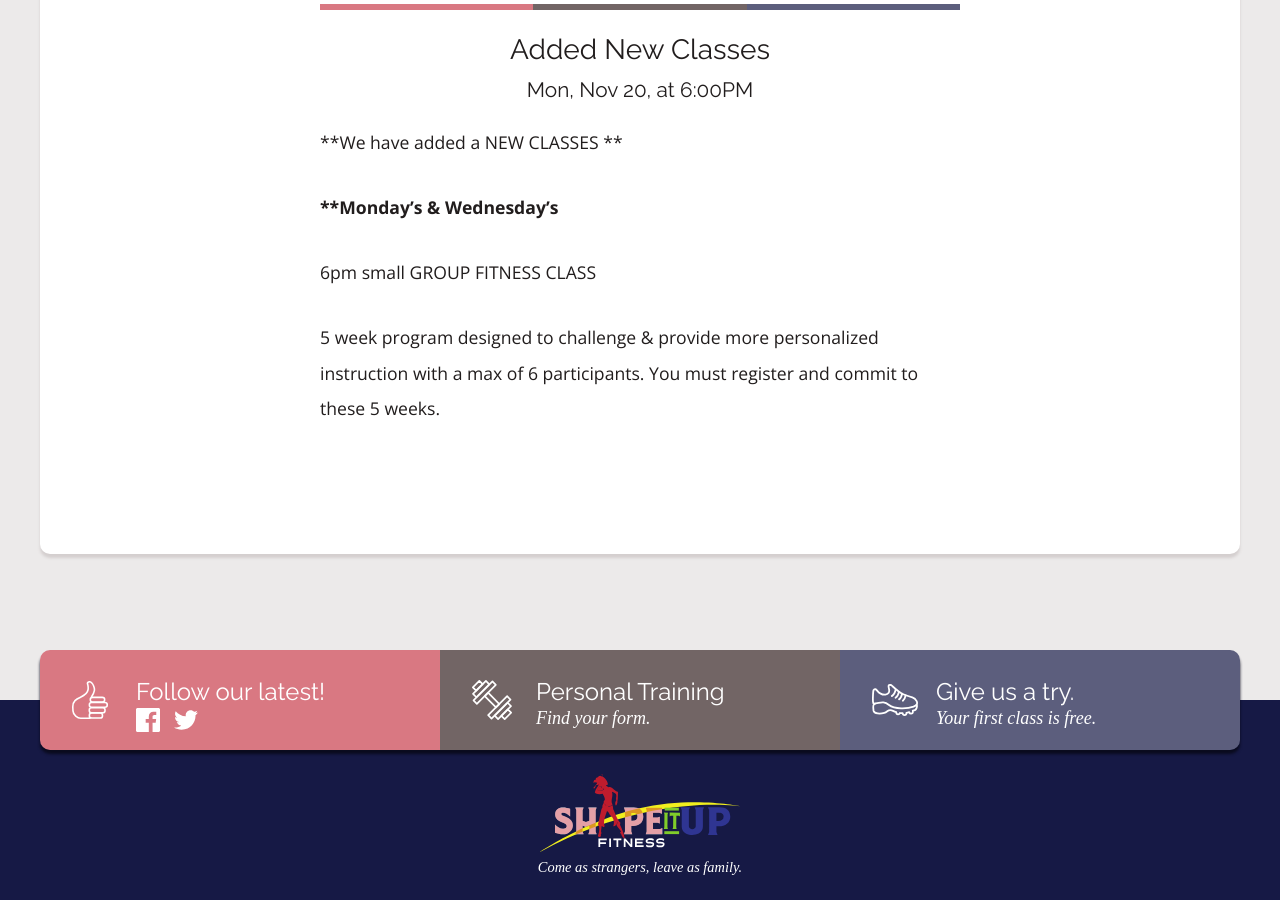
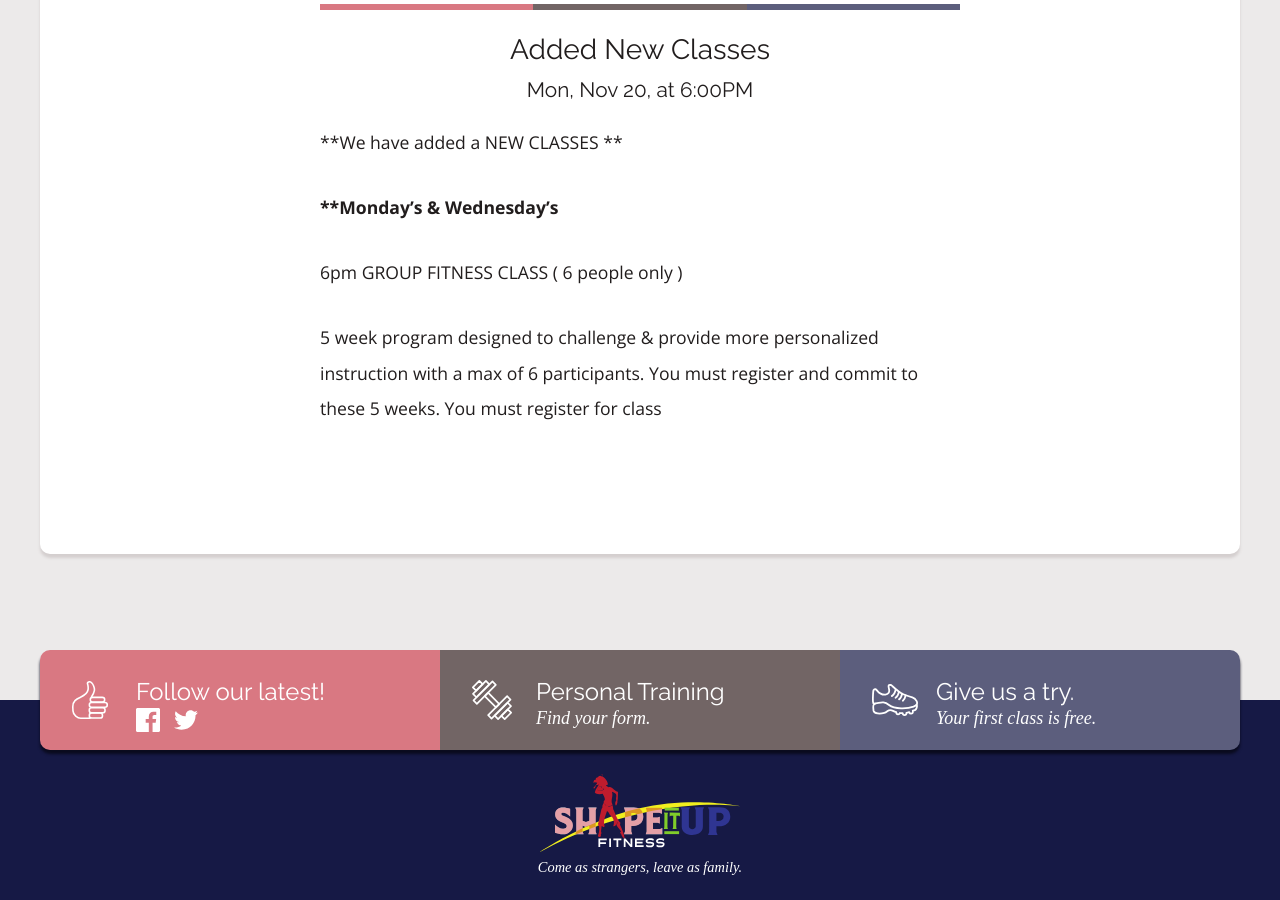
Before and after one commit to rwstone/shapeitup, a Jekyll site: the page built from events/index.md, in a window 1280 px wide and 900 px high, scrolled down 1024 px. Built offline with Jekyll 4.4.1, drawn with Linux system fonts in a browser that asks for light colours; some web fonts are replaced.

Commit message:
Updated Pound & Buti Yoga

```diff
--- a/_events/Pound & Buti Yoga.markdown
+++ b/_events/Pound & Buti Yoga.markdown
@@ -53,6 +53,6 @@ class: Personal Training
 
 ****Monday's & Wednesday's**
 
-6pm small GROUP FITNESS CLASS
+6pm  GROUP FITNESS CLASS  ( 6 people only )
 
-5 week program designed to challenge & provide more personalized instruction with a max of 6 participants. You must register and commit to these 5 weeks.
+5 week program designed to challenge & provide more personalized instruction with a max of 6 participants. You must register and commit to these 5 weeks. You must register for class
```
